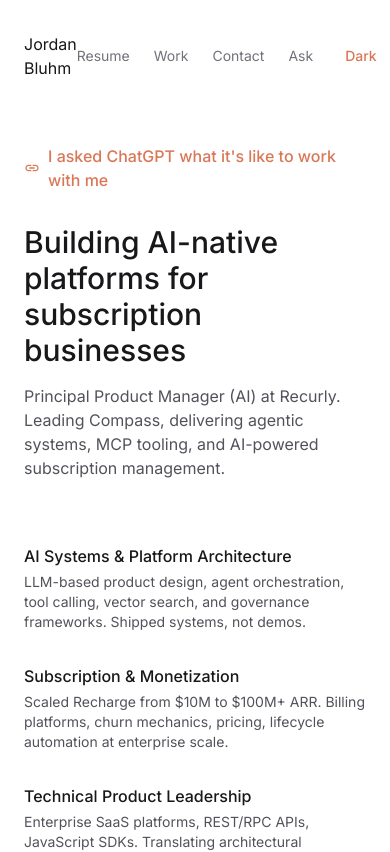
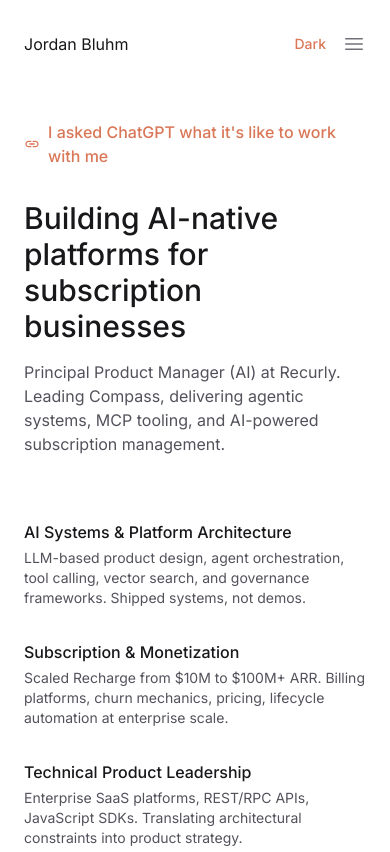
Before and after one commit to jmbluhm/professional-site, a Next.js app: page / in a window 390 px wide. Shown: the top 852 px of the page. Built offline with nearby package versions, Linux system fonts and the light colour scheme.

Commit message:
mobile menu

```diff
--- a/src/components/HeaderNav.tsx
+++ b/src/components/HeaderNav.tsx
@@ -1,3 +1,6 @@
+'use client'
+
+import { useState } from 'react'
 import Link from 'next/link'
 import { Container } from './Container'
 import { ThemeToggle } from './ThemeToggle'
@@ -10,6 +13,8 @@
 ]
 
 export function HeaderNav() {
+  const [mobileMenuOpen, setMobileMenuOpen] = useState(false)
+
   return (
     <header className="py-8 no-print">
       <Container>
@@ -20,7 +25,9 @@
           >
             Jordan Bluhm
           </Link>
-          <div className="flex items-center gap-8">
+
+          {/* Desktop Navigation */}
+          <div className="hidden md:flex items-center gap-8">
             <ul className="flex items-center gap-6 text-sm text-zinc-500 dark:text-zinc-400">
               {navItems.map((item) => (
                 <li key={item.href}>
@@ -35,7 +42,53 @@
             </ul>
             <ThemeToggle />
           </div>
+
+          {/* Mobile Menu Button */}
+          <div className="flex md:hidden items-center gap-4">
+            <ThemeToggle />
+            <button
+              type="button"
+              className="text-zinc-500 dark:text-zinc-400 hover:text-zinc-900 dark:hover:text-zinc-100"
+              onClick={() => setMobileMenuOpen(!mobileMenuOpen)}
+              aria-expanded={mobileMenuOpen}
+              aria-label="Toggle navigation menu"
+            >
+              <svg
+                className="h-6 w-6"
+                fill="none"
+                viewBox="0 0 24 24"
+                strokeWidth="1.5"
+                stroke="currentColor"
+                aria-hidden="true"
+              >
+                {mobileMenuOpen ? (
+                  <path strokeLinecap="round" strokeLinejoin="round" d="M6 18L18 6M6 6l12 12" />
+                ) : (
+                  <path strokeLinecap="round" strokeLinejoin="round" d="M3.75 6.75h16.5M3.75 12h16.5m-16.5 5.25h16.5" />
+                )}
+              </svg>
+            </button>
+          </div>
         </nav>
+
+        {/* Mobile Menu */}
+        {mobileMenuOpen && (
+          <div className="md:hidden mt-4 pt-4 border-t border-zinc-200 dark:border-zinc-800">
+            <ul className="flex flex-col gap-4 text-sm text-zinc-500 dark:text-zinc-400">
+              {navItems.map((item) => (
+                <li key={item.href}>
+                  <Link
+                    href={item.href}
+                    className="block hover:text-zinc-900 dark:hover:text-zinc-100"
+                    onClick={() => setMobileMenuOpen(false)}
+                  >
+                    {item.label}
+                  </Link>
+                </li>
+              ))}
+            </ul>
+          </div>
+        )}
       </Container>
     </header>
   )
```
